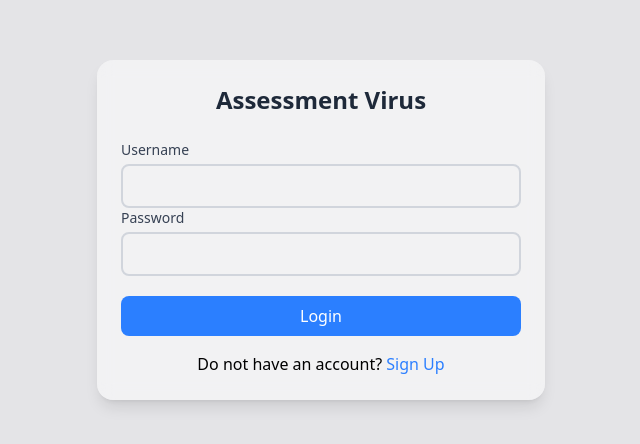
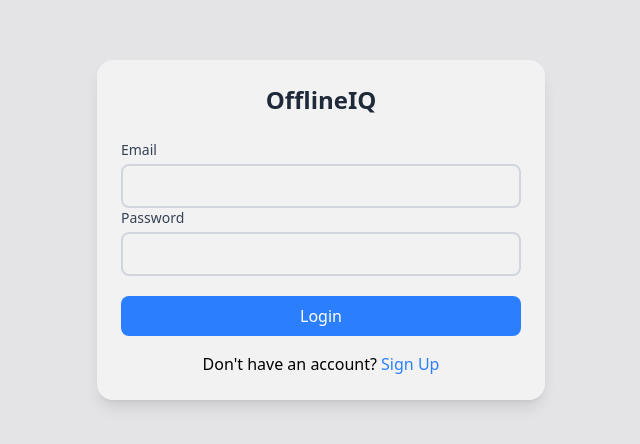
Before and after one commit to VibhorSharma0053/Virus, a React (Vite) app in the folder client/: page /login in a window 1280 px wide. Shown: the part 170-614 px from the top of the page, without its empty margins (319-959 px from the left). Built offline with nearby package versions, Linux system fonts and the light colour scheme.

Commit message:
Teacher Dashboard

```diff
--- a/client/src/App.jsx
+++ b/client/src/App.jsx
@@ -5,6 +5,7 @@ import SignupPage from "./pages/SignUp";
 import Home from "./pages/Home";
 import Account from "./pages/Account";
 import TeacherAssignmentCreation from "./components/createAssignment";
+import TeacherDashboard from "./teacher/TeacherDashboard";
 
 import StudentTest from "./student/StudentDashboard";
 
@@ -21,7 +22,7 @@ const App = () => {
           <Route path="/account-access" element={<Account/>}/>
 
           <Route path="/student" element={<StudentTest />} />
-          <Route path="/teacher" element={<TeacherAssignmentCreation />} />
+          <Route path="/teacher" element={<TeacherDashboard />} />
         </Routes>
       </Router>
     </>
--- a/client/src/components/createAssignment.jsx
+++ b/client/src/components/createAssignment.jsx
@@ -2,14 +2,21 @@ import React, { useState } from "react";
 import axios from "axios";
 import { useNavigate } from "react-router-dom";
 
-const TeacherAssignmentCreation = () => {
+const TeacherAssignmentCreation = (props) => {
   const [testTitle, setTestTitle] = useState("");
   const [totalMarks, setTotalMarks] = useState("");
   const [allowedTime, setAllowedTime] = useState("");
   const [questions, setQuestions] = useState([
-    { questionText: "", optionA: "", optionB: "", optionC: "", optionD: "", correctAnswer: "" }
+    {
+      questionText: "",
+      optionA: "",
+      optionB: "",
+      optionC: "",
+      optionD: "",
+      correctAnswer: "",
+    },
   ]);
-  const [creatorEmail] = useState("teacher@example.com");  // Or get it from session/localStorage
+  const [creatorEmail] = useState("teacher@example.com"); // Or get it from session/localStorage
   const navigate = useNavigate();
 
   const handleQuestionChange = (index, event) => {
@@ -19,7 +26,17 @@ const TeacherAssignmentCreation = () => {
   };
 
   const addQuestion = () => {
-    setQuestions([...questions, { questionText: "", optionA: "", optionB: "", optionC: "", optionD: "", correctAnswer: "" }]);
+    setQuestions([
+      ...questions,
+      {
+        questionText: "",
+        optionA: "",
+        optionB: "",
+        optionC: "",
+        optionD: "",
+        correctAnswer: "",
+      },
+    ]);
   };
 
   const removeQuestion = (index) => {
@@ -35,13 +52,16 @@ const TeacherAssignmentCreation = () => {
       testTitle,
       totalMarks: Number(totalMarks),
       allowedTime: Number(allowedTime),
-      questions
+      questions,
     };
 
     try {
-      const response = await axios.post("http://localhost:3000/api/assignment/post", assignmentData);
+      const response = await axios.post(
+        "http://localhost:3000/api/assignment/post",
+        assignmentData
+      );
       console.log(response.data);
-      navigate("/teacher");  // Navigate to a page with the list of assignments or confirmation
+      navigate("/teacher"); // Navigate to a page with the list of assignments or confirmation
     } catch (error) {
       console.error("Error creating assignment:", error);
     }
@@ -185,6 +205,7 @@ const TeacherAssignmentCreation = () => {
           >
             Create Assignment
           </button>
+          <button onClick={props.close}>Cancel</button>
         </div>
       </form>
     </div>
--- a/client/src/pages/navbar.jsx
+++ b/client/src/components/navbar.jsx
@@ -1,4 +1,4 @@
-const Nav=()=>{
+const Navbar=()=>{
     return(
         <>
         <div className=" fixed bg-white flex h-17 w-screen z-40">
@@ -15,4 +15,4 @@ const Nav=()=>{
         </>
     )
 }
-export default Nav
+export default Navbar;
--- a/client/src/pages/Account.jsx
+++ b/client/src/pages/Account.jsx
@@ -1,4 +1,4 @@
-import Nav from "./navbar"
+import Nav from "../components/navbar"
 const Account=()=>{
     return(
         <>
--- a/client/src/pages/Login.jsx
+++ b/client/src/pages/Login.jsx
@@ -1,26 +1,57 @@
 import { useState } from "react";
-import { Link } from "react-router-dom";
+import { Link, useNavigate } from "react-router-dom";
+
 const LoginPage = () => {
   const [formData, setFormData] = useState({
-    username: "",
+    email: "",
     password: "",
   });
   const [error, setError] = useState("");
+  const navigate = useNavigate();
+
   const handleChange = (e) => {
     const { name, value } = e.target;
     setFormData({ ...formData, [name]: value });
-    if (name === "password" && value.length > 8) {
+    if (name === "password" && value.length >= 8) {
       setError("");
     }
   };
 
   const handleSubmit = async (e) => {
     e.preventDefault();
+
     if (formData.password.length < 8) {
-      setError("Password must be at least 8 Characters long.");
-    } else {
-        setError("")
+      setError("Password must be at least 8 characters long.");
+      return;
+    }
 
+    try {
+      const response = await fetch("http://localhost:3000/api/auth/login", {
+        method: "POST",
+        headers: {
+          "Content-Type": "application/json",
+        },
+        body: JSON.stringify(formData),
+      });
+
+      const data = await response.json();
+
+      if (response.ok) {
+        console.log("Login successful:", data);
+        localStorage.setItem("userEmail", formData.email);
+        // You can navigate or store user data/token here
+        console.log(data.user.role);
+        if (data.user.role == 'teacher'){
+            navigate("/teacher"); // example redirect
+        } else {
+            navigate("/student")
+        }
+      } else {
+        setError(data.message || "Login failed");
+      }
+    } catch (err) {
+      console.error("Login error:", err);
+      setError("Something went wrong. Please try again.");
     }
   };
 
@@ -28,21 +59,21 @@ const LoginPage = () => {
     <div className="flex h-screen items-center justify-center bg-contain bg-zinc-200">
       <div className="w-full max-w-md bg-white/50 p-6 rounded-2xl shadow-lg backdrop-blur-sm">
         <h2 className="text-2xl font-bold mb-6 text-gray-800 text-center">
-          Assessment Virus
+          OfflineIQ
         </h2>
-        <div>
+        <form onSubmit={handleSubmit}>
           <div>
             <label
-              htmlFor="username"
+              htmlFor="email"
               className="block text-sm font-medium text-gray-700 mb-1"
             >
-              Username
+              Email
             </label>
             <input
-              type="text"
-              id="username"
-              name="username"
-              value={formData.username}
+              type="email"
+              id="email"
+              name="email"
+              value={formData.email}
               onChange={handleChange}
               className="text-blue-500 w-full p-2 border-2 border-gray-300 rounded-lg focus:outline-none focus:ring-2 focus:ring-blue-500"
               required
@@ -68,18 +99,16 @@ const LoginPage = () => {
             {error && <p className="text-red-500 text-sm mt-1">{error}</p>}
           </div>
 
-          <div className="flex justify-between space-x-4 mt-3">
-            <button
-              className="w-full bg-blue-500 text-white py-2 rounded-lg hover:bg-blue-600 active:bg-blue-400"
-              onClick={handleSubmit}
-            >
-              Login
-            </button>
+          <button
+            type="submit"
+            className="w-full bg-blue-500 text-white py-2 rounded-lg hover:bg-blue-600 active:bg-blue-400 mt-3"
+          >
+            Login
+          </button>
+        </form>
 
-          </div>
-        </div>
         <p className="text-center mt-4 text-black">
-          Do not have an account?{" "}
+          Don't have an account?{" "}
           <Link to="/signup" className="text-blue-500">
             Sign Up
           </Link>
--- /dev/null
+++ b/client/src/teacher/TeacherDashboard.jsx
@@ -0,0 +1,44 @@
+import { useState } from "react";
+import TeacherAssignmentCreation from "../components/createAssignment";
+
+const TeacherDashboard = () => {
+  const teacherName = localStorage.getItem("userEmail") || "Teacher";
+  const [isCreating, setIsCreating] = useState(false);
+
+  const HandelClosingAssignment = () => {
+    setIsCreating(false);
+  };
+
+  return (
+    <div className="min-h-screen bg-gray-100 p-4 relative">
+      {/* Top bar */}
+      <div className="flex justify-between items-center bg-white p-4 rounded-xl shadow-md mb-6">
+        <h1 className="text-xl font-semibold text-gray-800">
+          Welcome, {teacherName}
+        </h1>
+        <button
+          onClick={() => setIsCreating(true)}
+          className="bg-blue-600 hover:bg-blue-700 active:bg-blue-500 text-white px-4 py-2 rounded-lg"
+        >
+          + Create New Assessment
+        </button>
+      </div>
+
+      {/* Dashboard content */}
+      <div className="text-gray-700">
+        <p>This is the teacher dashboard. Add your content here.</p>
+      </div>
+
+      {/* Modal */}
+      {isCreating && (
+        <div className="fixed inset-0 z-50 flex items-center justify-center bg-black bg-opacity-50">
+          <div className="bg-white w-full max-w-3xl p-6 rounded-lg shadow-lg overflow-y-auto max-h-[90vh]">
+            <TeacherAssignmentCreation close={HandelClosingAssignment} />
+          </div>
+        </div>
+      )}
+    </div>
+  );
+};
+
+export default TeacherDashboard;
```
Also changed, not shown: client/src/teacher/1.jsx (deleted), 1 other file (tests, documents, lock files or other folders).
